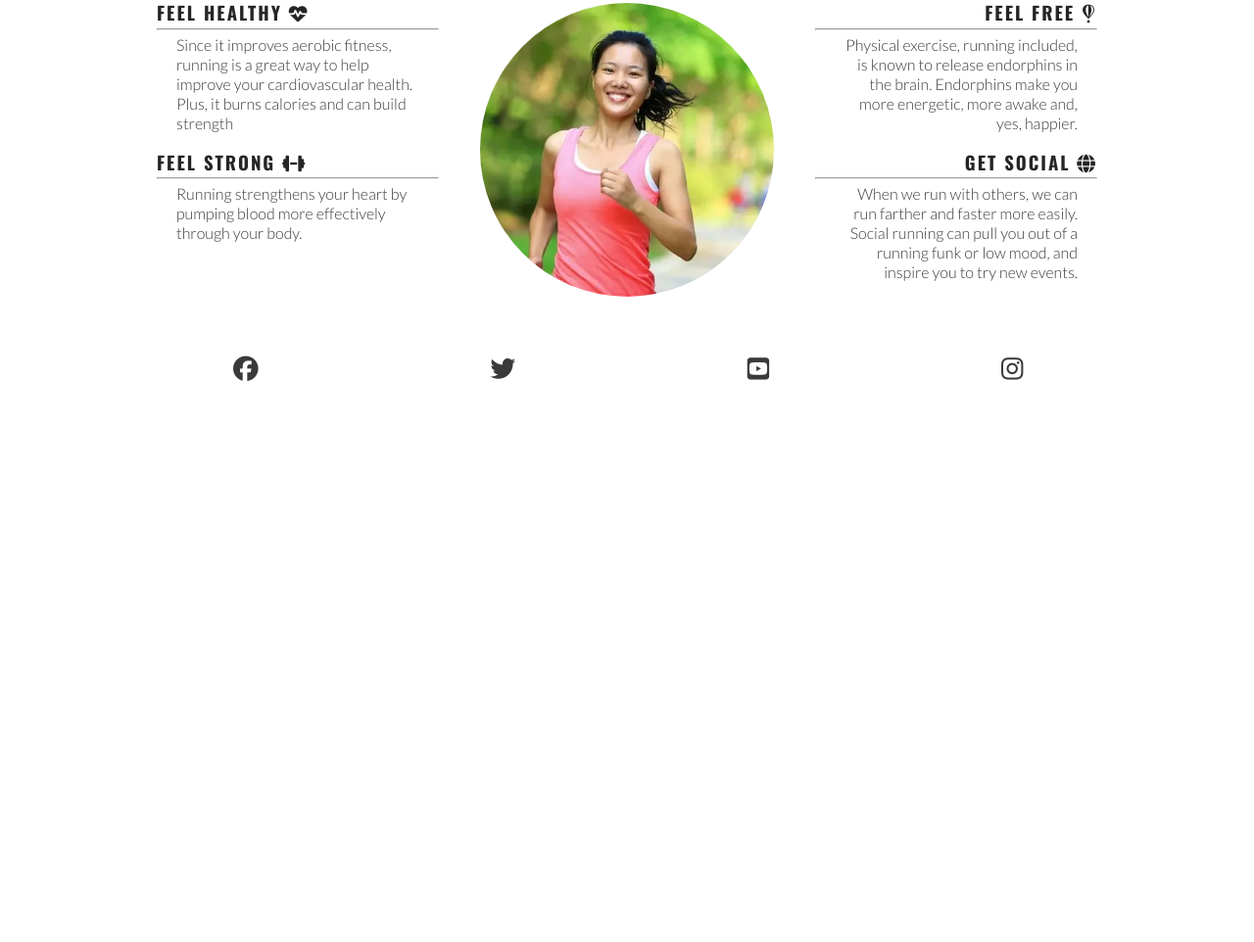
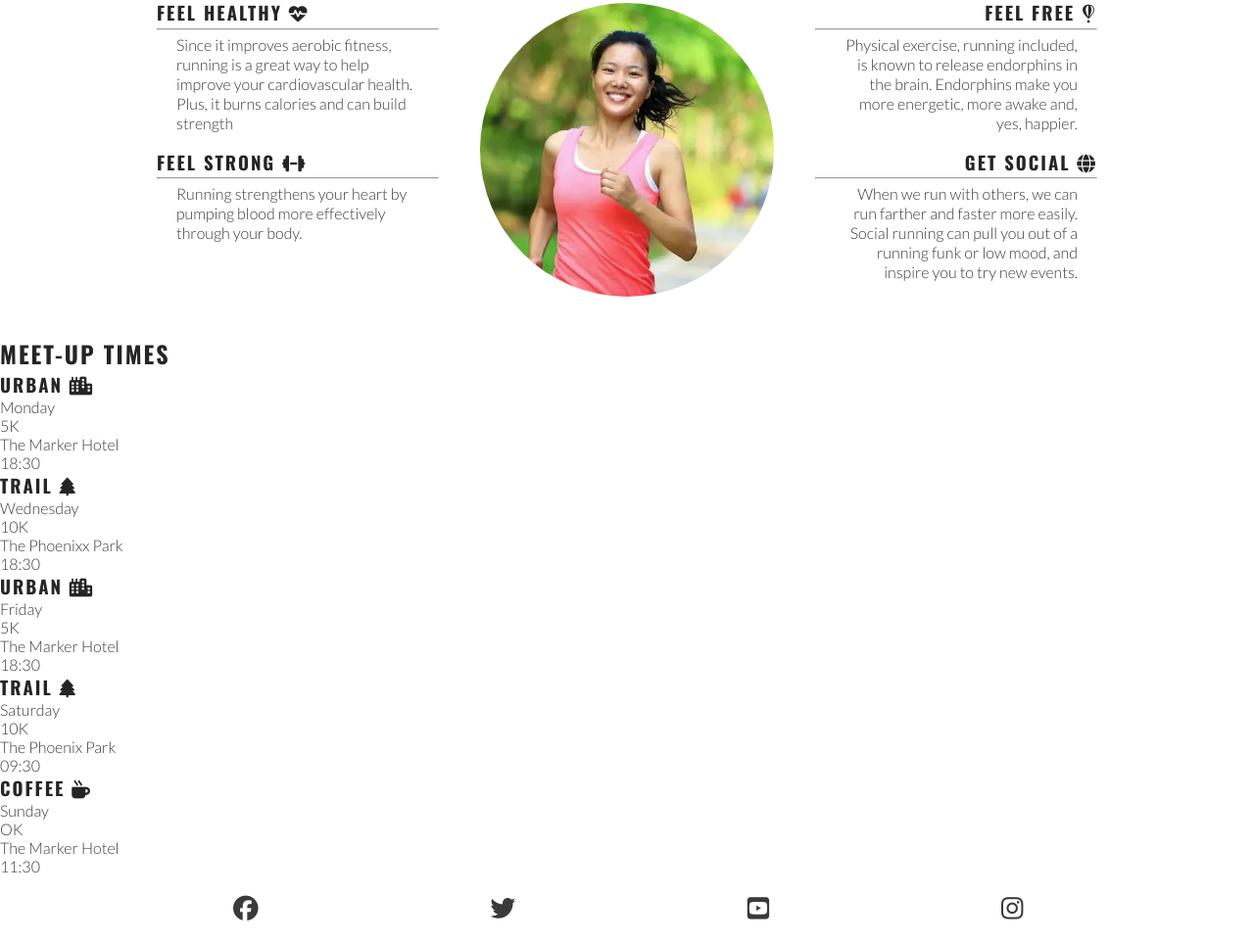
Before and after one commit to Mustafa-Vienna/love-running, a plain HTML site: page index.html in a window 1280 px wide. Shown: the part 782-1744 px from the top of the page at 98% size. Before the commit the page ends 1193 px from the top, so only its background shows below. Drawn offline with nearby package versions, Linux system fonts and the light colour scheme.

Commit message:
Add meetup section on HTML

```diff
--- a/index.html
+++ b/index.html
@@ -73,6 +73,48 @@
        </div>
       </div>
     </section>
+
+    <!-- Meetup times section -->
+    <section id="meetups">
+      <h2>Meet-up Times</h2>
+      <div id="times">
+        <div>
+          <h3>URBAN <i class="fa-solid fa-city"></i></h3>
+          <p>Monday</p>
+          <p>5K</p>
+          <p>The Marker Hotel</p>
+          <p>18:30</p>
+        </div>
+        <div>
+          <h3>TRAIL <i class="fa-solid fa-tree"></i></h3>
+          <p>Wednesday</p>
+          <p>10K</p>
+          <p>The Phoenixx Park</p>
+          <p>18:30</p>
+        </div>
+        <div>
+          <h3>URBAN <i class="fa-solid fa-city"></i></h3>
+          <p>Friday</p>
+          <p>5K</p>
+          <p>The Marker Hotel</p>
+          <p>18:30</p>
+        </div>
+        <div>
+          <h3>TRAIL <i class="fa-solid fa-tree"></i></h3>
+          <p>Saturday</p>
+          <p>10K</p>
+          <p>The Phoenix Park</p>
+          <p>09:30</p>
+        </div>
+        <div>
+          <h3>COFFEE <i class="fa-solid fa-mug-hot"></i></h3>
+          <p>Sunday</p>
+          <p>OK</p>
+          <p>The Marker Hotel</p>
+          <p>11:30</p>
+        </div>
+      </div>
+    </section>
   </main>
 
   <!-- Footer -->
```
